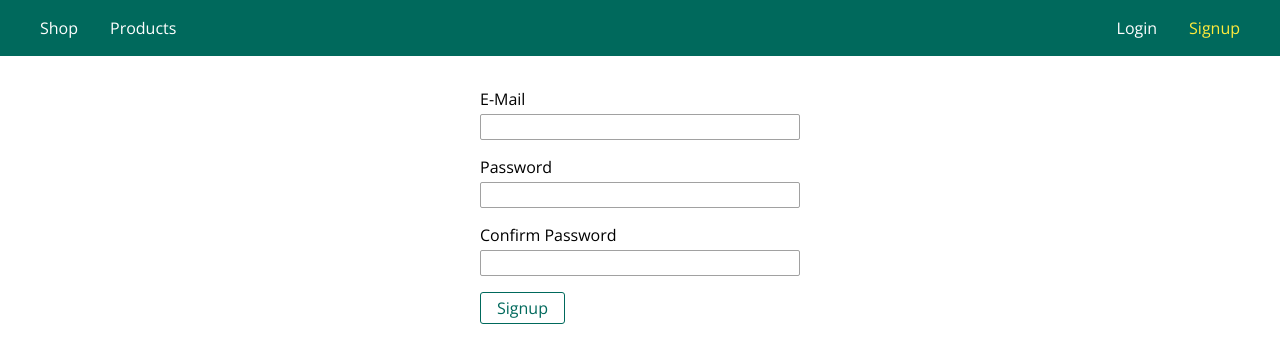
After one commit to nesherson/javascript-workshop, a Node server app: page /signup in a window 1280 px wide. The commit adds this page. Shown: the top 363 px of the page. Run offline with Node 20, Linux system fonts and the light colour scheme; some libraries are stand-ins or nearby versions.

Commit message:
Add signup page

```diff
--- a/controllers/auth.js
+++ b/controllers/auth.js
@@ -26,6 +26,16 @@ exports.postLogin = (req, res) => {
     });
 };
 
+exports.getSignup = (req, res, next) => {
+  res.render('auth/signup', {
+    path: '/signup',
+    pageTitle: 'Signup',
+    isAuthenticated: false,
+  });
+};
+
+exports.postSignup = (req, res, next) => {};
+
 exports.postLogout = (req, res) => {
   req.session.destroy((err) => {
     if (err) {
--- a/routes/auth.js
+++ b/routes/auth.js
@@ -6,6 +6,9 @@ const authController = require('../controllers/auth');
 router.get('/login', authController.getLogin);
 router.post('/login', authController.postLogin);
 
+router.get('/signup', authController.getSignup);
+router.post('/signup', authController.postSignup);
+
 router.post('/logout', authController.postLogout);
 
 module.exports = router;
--- /dev/null
+++ b/views/auth/signup.ejs
@@ -0,0 +1,26 @@
+<%- include('../includes/head.ejs') %>
+    <link rel="stylesheet" href="/css/forms.css">
+    <link rel="stylesheet" href="/css/auth.css">
+</head>
+
+<body>
+   <%- include('../includes/navigation.ejs') %>
+
+    <main>
+        <form class="login-form" action="/login" method="POST">
+            <div class="form-control">
+                <label for="email">E-Mail</label>
+                <input type="email" name="email" id="email">
+            </div>
+            <div class="form-control">
+                <label for="password">Password</label>
+                <input type="password" name="password" id="password">
+            </div>
+            <div class="form-control">
+                <label for="confirmPassword">Confirm Password</label>
+                <input type="password" name="confirmPassword" id="confirmPassword">
+            </div>
+            <button class="btn" type="submit">Signup</button>
+        </form>
+    </main>
+<%- include('../includes/end.ejs') %>
--- a/views/includes/navigation.ejs
+++ b/views/includes/navigation.ejs
@@ -45,6 +45,11 @@
           >Login</a
         >
       </li>
+      <li class="main-header__item">
+        <a class="<%= path === '/signup' ? 'active' : '' %>" href="/signup"
+          >Signup</a
+        >
+      </li>
       <% } else { %>
       <li class="main-header__item">
         <form action="/logout" method="POST">
@@ -66,6 +71,7 @@
         >Products</a
       >
     </li>
+    <% if (isAuthenticated) { %>
     <li class="mobile-nav__item">
       <a class="<%= path === '/cart' ? 'active' : '' %>" href="/cart">Cart</a>
     </li>
@@ -74,7 +80,7 @@
         >Orders</a
       >
     </li>
-    <!-- <li class="mobile-nav__item">
+    <li class="mobile-nav__item">
       <a
         class="<%= path === '/admin/add-product' ? 'active' : '' %>"
         href="/admin/add-product"
@@ -87,6 +93,24 @@
         href="/admin/products"
         >Admin Products
       </a>
-    </li> -->
+    </li>
+    <% } %> <% if (!isAuthenticated) { %>
+    <li class="mobile-nav__item">
+      <a class="<%= path === '/login' ? 'active' : '' %>" href="/login"
+        >Login</a
+      >
+    </li>
+    <li class="mobile-nav__item">
+      <a class="<%= path === '/signup' ? 'active' : '' %>" href="/signup"
+        >Signup</a
+      >
+    </li>
+    <% } else { %>
+    <li class="mobile-nav__item">
+      <form action="/logout" method="post">
+        <button type="submit">Logout</button>
+      </form>
+    </li>
+    <% } %>
   </ul>
 </nav>
```
